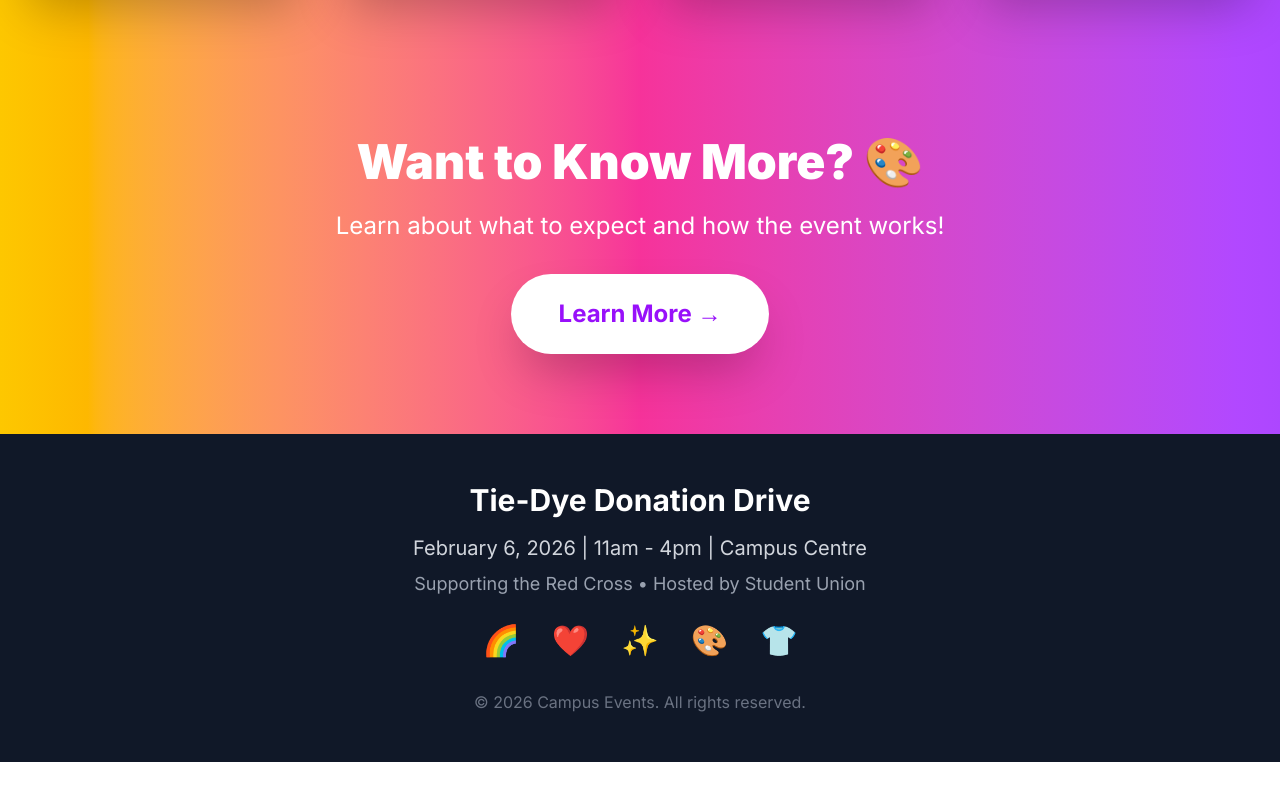
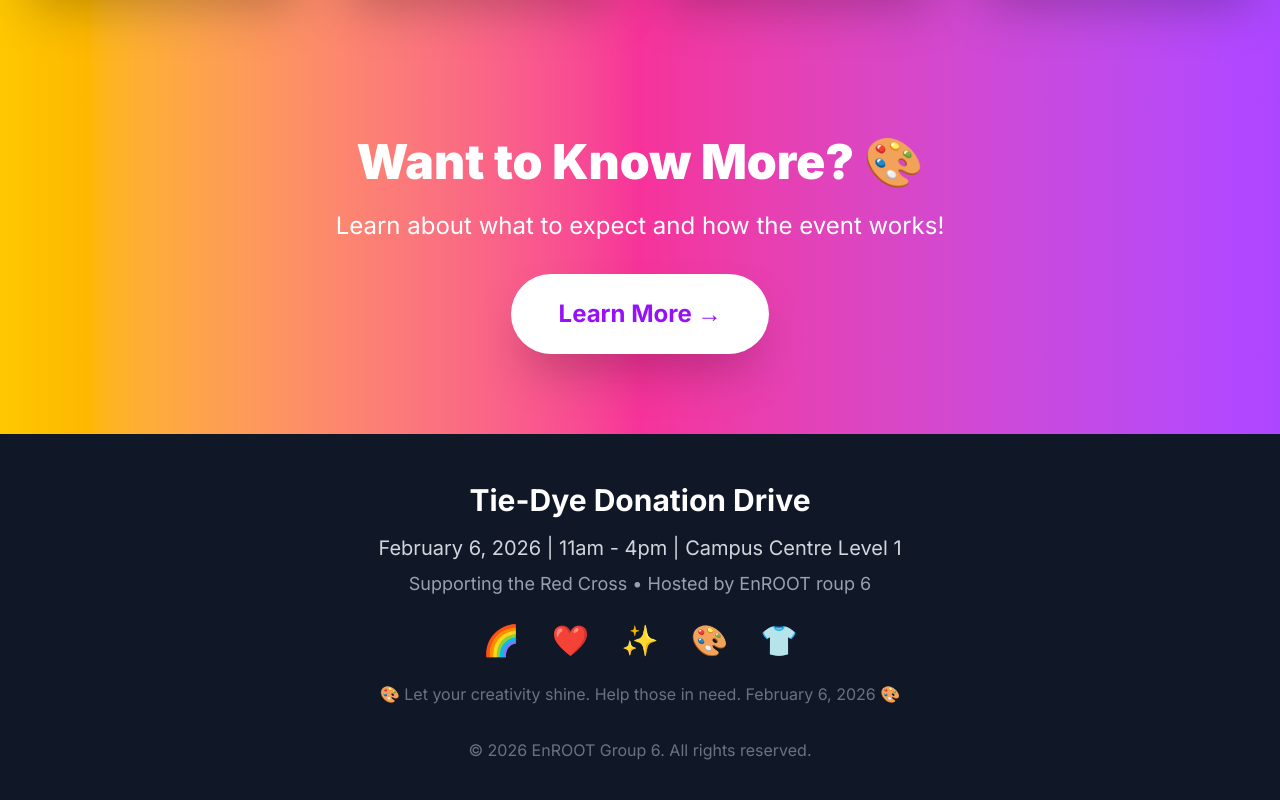
Before and after one commit to fishxeno/sutd-tie-dye, a Next.js app: page / in a window 1280 px wide. Shown: the part 918-1718 px from the top of the page. Before the commit the page ends 1680 px from the top, so only its background shows below. Built offline with nearby package versions, Linux system fonts and the light colour scheme.

Commit message:
Similarly removed footer repetition

```diff
--- a/app/about/page.tsx
+++ b/app/about/page.tsx
@@ -2,6 +2,7 @@
 
 import { useState } from 'react'
 import Navbar from '../components/navbar'
+import Footer from '../components/footer'
 
 export default function About() {
   const [clickCount, setClickCount] = useState(1354)
@@ -145,24 +146,7 @@ export default function About() {
         </section>
 
         {/* Footer */}
-        <footer className="bg-gray-900 text-white py-12 px-4">
-          <div className="container mx-auto text-center">
-            <h3 className="text-3xl font-bold mb-4">Tie-Dye Donation Drive</h3>
-            <p className="text-xl text-gray-300 mb-2">February 6, 2026 | 11am - 4pm | Campus Centre</p>
-            <p className="text-lg text-gray-400 mb-6">
-              Supporting the Red Cross • Hosted by EnROOT roup 6
-            </p>
-            <div className="flex justify-center gap-8 text-3xl">
-              <span>🌈</span>
-              <span>❤️</span>
-              <span>✨</span>
-              <span>🎨</span>
-              <span>👕</span>
-            </div>
-            <p className="mt-6 text-gray-500">🎨 Let your creativity shine. Help those in need. February 6, 2026 🎨</p>
-            <p className="text-gray-500 mt-8">© 2026 EnROOT Group 6. All rights reserved.</p>
-          </div>
-        </footer>
+        <Footer />
 
       </div>
     </>
--- /dev/null
+++ b/app/components/footer.tsx
@@ -0,0 +1,23 @@
+export default function Footer() {
+  return (
+    <footer className="bg-gray-900 text-white py-12 px-4 relative z-10">
+      <div className="container mx-auto text-center">
+            <h3 className="text-3xl font-bold mb-4">Tie-Dye Donation Drive</h3>
+            <p className="text-xl text-gray-300 mb-2">February 6, 2026 | 11am - 4pm | Campus Centre Level 1</p>
+            <p className="text-lg text-gray-400 mb-6">
+              Supporting the Red Cross • Hosted by EnROOT roup 6
+            </p>
+            <div className="flex justify-center gap-8 text-3xl">
+                {/* Can attach links here instead */}
+              <span>🌈</span>
+              <span>❤️</span>
+              <span>✨</span>
+              <span>🎨</span>
+              <span>👕</span>
+            </div>
+            <p className="mt-6 text-gray-500">🎨 Let your creativity shine. Help those in need. February 6, 2026 🎨</p>
+            <p className="text-gray-500 mt-8">© 2026 EnROOT Group 6. All rights reserved.</p>
+      </div>
+    </footer>
+  )
+}
--- a/app/page.tsx
+++ b/app/page.tsx
@@ -1,5 +1,6 @@
 import Link from 'next/link'
 import Navbar from './components/navbar'
+import Footer from './components/footer'
 
 export default function Home() {
   return (
@@ -82,24 +83,7 @@ export default function Home() {
         </section>
 
         {/* Footer */}
-        <footer className="bg-gray-900 text-white py-12 px-4">
-          <div className="container mx-auto text-center">
-            <h3 className="text-3xl font-bold mb-4">Tie-Dye Donation Drive</h3>
-            <p className="text-xl text-gray-300 mb-2">February 6, 2026 | 11am - 4pm | Campus Centre</p>
-            <p className="text-lg text-gray-400 mb-6">
-              Supporting the Red Cross • Hosted by Student Union
-            </p>
-            <div className="flex justify-center gap-8 text-3xl">
-              <span>🌈</span>
-              <span>❤️</span>
-              <span>✨</span>
-              <span>🎨</span>
-              <span>👕</span>
-            </div>
-            <p className="text-gray-500 mt-8">© 2026 Campus Events. All rights reserved.</p>
-          </div>
-        </footer>
-
+        <Footer />
       </div>
     </>
   )
--- a/app/sample/page.tsx
+++ b/app/sample/page.tsx
@@ -1,4 +1,5 @@
 import Navbar from '../components/navbar'
+import Footer from '../components/footer'
 
 // Displays tie dye samples / template
 export default function Samples() {
@@ -17,25 +18,7 @@ export default function Samples() {
         </section>
 
         {/* Footer */}
-        <footer className="bg-gray-900 text-white py-12 px-4 relative z-10">
-          <div className="container mx-auto text-center">
-            <h3 className="text-3xl font-bold mb-4">DYE-NATION</h3>
-            <p className="text-xl text-gray-300 mb-2">February 6, 2026 | 11am - 4pm | Campus Centre</p>
-            <p className="text-lg text-gray-400 mb-6">
-              Supporting the Red Cross • Hosted by EnROOT Group 6
-            </p>
-            {/* Can attach links here*/}
-            <div className="flex justify-center gap-8 text-3xl">
-              <span>🌈</span>
-              <span>❤️</span>
-              <span>✨</span>
-              <span>🎨</span>
-              <span>👕</span>
-            </div>
-            <p className="mt-6 text-gray-500">🎨 Let your creativity shine. Help those in need. February 6, 2026 🎨</p>
-            <p className="text-gray-500 mt-8">© 2026 EnROOT Group 6. All rights reserved.</p>
-          </div>
-        </footer>
+        <Footer />
       </div>
     </>
   )
```
